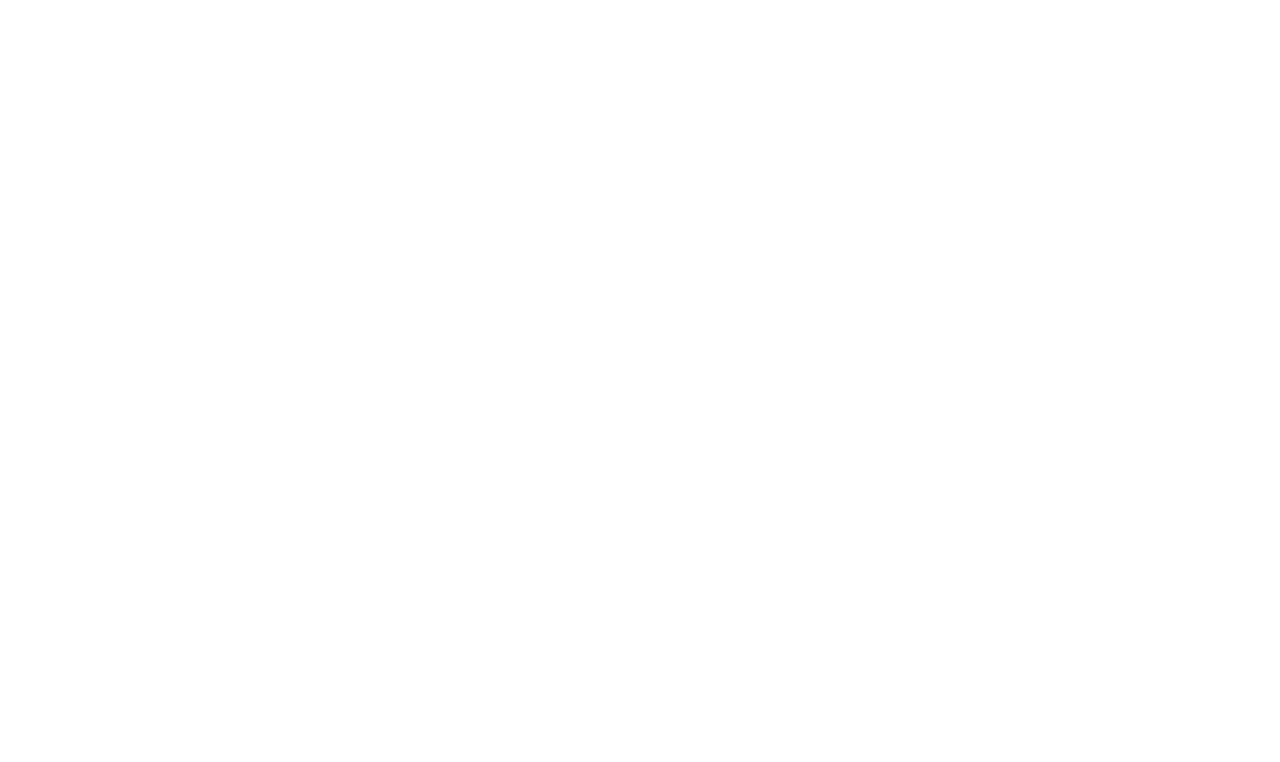
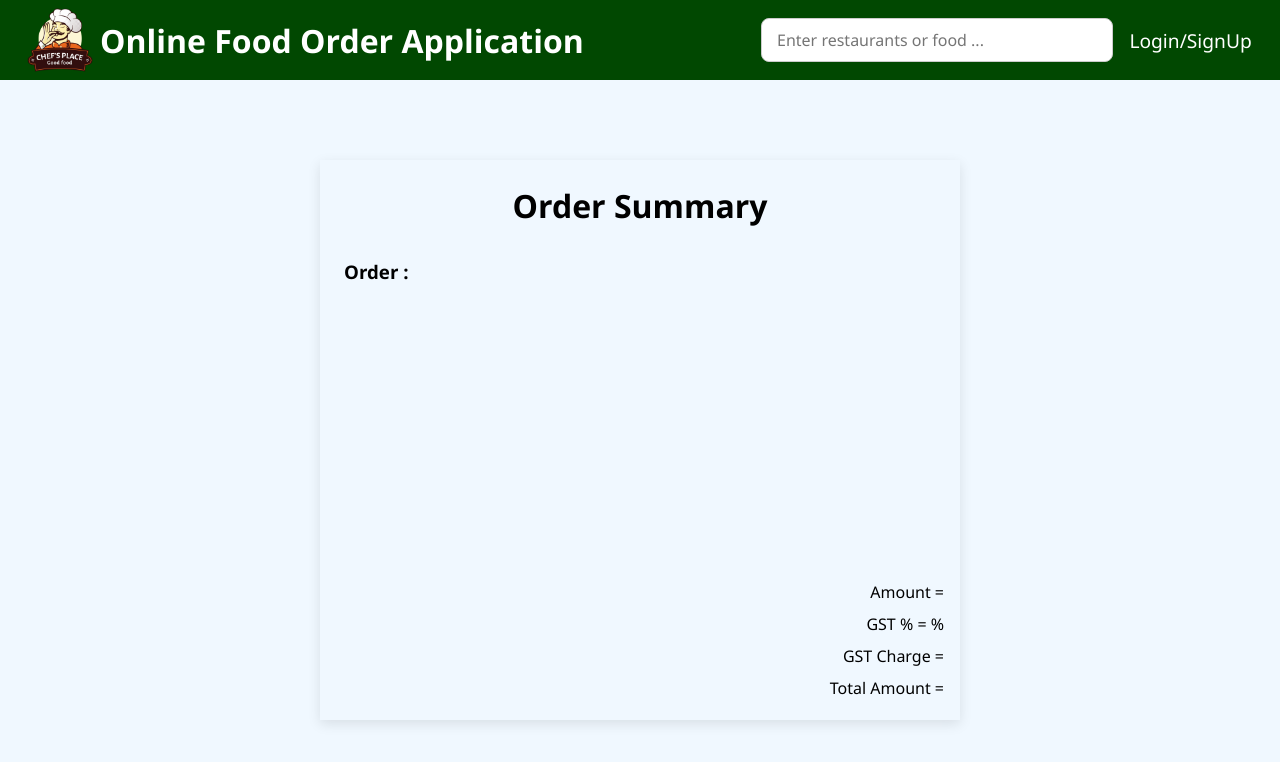
Before and after one commit to uzisharma/OnlineFoodOrderApp-FrontEnd, a React (Vite) app: page /billing-details in a window 1280 px wide. Before the commit this address had no page. Shown: the top 762 px of the page. Built offline with nearby package versions, Linux system fonts and the light colour scheme.

Commit message:
Billing Details page created

```diff
--- a/src/App.jsx
+++ b/src/App.jsx
@@ -1,6 +1,5 @@
 import { Routes, Route } from "react-router";
 import HomePage from "./pages/HomePage";
-import NavBar from "./components/NavBar";
 import AddRestaurant from "./pages/AddRestaurant";
 import RestaurantList from "./pages/RestaurantList";
 import EditRestaurant from "./pages/EditRestaurant";
@@ -10,6 +9,7 @@
 import Layout from "./Layout";
 import RestaurantPage from "./pages/RestaurantPage";
 import UserCart from "./pages/UserCart";
+import BillingDetails from "./pages/BillingDetails";
 function App() {
   return (
     <>
@@ -24,6 +24,7 @@
           <Route path="/user-page" element={<UserPage />} />
           <Route path="/res-details" element={<RestaurantPage />} />
           <Route path="/user-cart-details" element={<UserCart />} />
+          <Route path="/billing-details" element={<BillingDetails />} />
         </Route>
       </Routes>
     </>
--- /dev/null
+++ b/src/pages/BillingDetails.jsx
@@ -0,0 +1,62 @@
+import { useLocation } from "react-router";
+import "./style/BillingDetails.css";
+
+export default function BillingDetails() {
+  const location = useLocation();
+
+  const { data } = location.state || {};
+
+  return (
+    <div className="billing-details">
+      <div className="bill-card">
+        <h1>Order Summary</h1>
+        <div className="top">
+          <h2>{data?.restaurantName}</h2>
+          <div className="order-summary">
+            <h3>Order : </h3>
+            {data?.orderSummary.map((ord) => (
+              <Order key={ord.foodName} ord={ord} />
+            ))}
+          </div>
+        </div>
+        <div className="bottom">
+          <div>
+            <span>Amount</span>
+            <span> = </span>
+            <span>{data?.originalAmount}</span>
+          </div>
+          <div>
+            <span>GST % </span>
+            <span> = </span>
+            <span>
+              {data?.gstPercent}
+              {" %"}
+            </span>
+          </div>
+          <div>
+            <span>GST Charge</span>
+            <span> = </span>
+            <span>{data?.gstAmount}</span>
+          </div>
+          <div>
+            <span>Total Amount</span>
+            <span> = </span>
+            <span>{data?.totalAmount}</span>
+          </div>
+        </div>
+      </div>
+    </div>
+  );
+}
+
+function Order({ ord }) {
+  return (
+    <div>
+      <span>{ord?.foodName}</span>
+      <span> X </span>
+      <span>{ord?.quantity}</span>
+      <span> = </span>
+      <span>{ord?.quantityPrice}</span>
+    </div>
+  );
+}
--- a/src/pages/UserCart.jsx
+++ b/src/pages/UserCart.jsx
@@ -3,11 +3,14 @@
 import { Button } from "../components/Input";
 import "./style/UserCart.css";
 import axios from "axios";
+import { useNavigate } from "react-router";
 
 export default function UserCart() {
-  const [cart, setCart] = useState(null);
+  const [cartItem, setCartItem] = useState(null);
+  const [cart, setCart] = useState();
   const API_URL = import.meta.env.VITE_API_URL;
   const { cartItemCount, setCartItemCount, userDetails } = useRole();
+  const navigate = useNavigate();
 
   useEffect(() => {
     if (!userDetails?.id || cartItemCount < 1) return;
@@ -16,7 +19,8 @@
         const response = await axios.get(
           `${API_URL}/cart/get/${userDetails?.id}`
         );
-        setCart(response?.data?.data?.userCartItem);
+        setCart(response?.data?.data);
+        setCartItem(response?.data?.data?.userCartItem);
       } catch (err) {
         if (err.response) {
           // 👇 Access your backend ResponseStructure
@@ -32,11 +36,13 @@
 
   useEffect(() => {
     console.log(cart);
+    // console.log(cartItem);
   }, [cart]);
 
   const checkOutHandler = async (cartId) => {
     try {
       const response = await axios.post(`${API_URL}/checkout/add/${cartId}`);
+      navigate("/billing-details", { state: { data: response?.data?.data } });
     } catch (err) {
       if (err.response) {
         console.error("Backend error : ", err.response.data);
@@ -49,8 +55,8 @@
   const clearCartHandler = async () => {
     if (cartItemCount < 1) return;
     try {
-      await axios.delete(`${API_URL}/cart/${userDetails?.id}/delete`);
-      setCart({ cartRestaurant: [], cartPrice: 0 });
+      await axios.delete(`${API_URL}/cart-item/${userDetails?.id}/delete`);
+      setCartItem({ cartRestaurant: [], cartPrice: 0 });
       setCartItemCount(0);
     } catch (err) {
       if (err.response) {
@@ -66,8 +72,8 @@
     <>
       {/* <h2>user cart</h2> */}
       <div className="user-cart">
-        {cart?.cartRestaurant?.length > 0 ? (
-          cart?.cartRestaurant.map((cartLine) => (
+        {cartItem?.cartRestaurant?.length > 0 ? (
+          cartItem?.cartRestaurant.map((cartLine) => (
             <UserCartList key={cartLine?.id} cartLine={cartLine} />
           ))
         ) : (
@@ -76,7 +82,7 @@
         <div className="bottom-container">
           <div className="total-price">
             <span>Total Price = </span>
-            {cart?.cartPrice}
+            {cartItem?.cartPrice}
           </div>
           <div className="btn-container">
             <Button type="reset" onClick={clearCartHandler}>
--- /dev/null
+++ b/src/pages/style/BillingDetails.css
@@ -0,0 +1,51 @@
+.billing-details {
+  display: flex;
+  flex-direction: column;
+  width: 100%;
+  align-items: center;
+  justify-content: center;
+}
+
+.bill-card {
+  width: 50vw;
+  min-height: 70vh;
+  padding: 0.5rem 1.5rem;
+  position: relative;
+  box-shadow: 0 4px 12px rgba(0, 0, 0, 0.1);
+}
+
+.bill-card > h1 {
+  text-align: center;
+  padding: 1rem 0;
+}
+
+.top > .order-summary {
+  display: flex;
+  flex-direction: column;
+  margin: 1rem 0;
+}
+
+.order-summary > div {
+  align-self: flex-end;
+  width: 70%;
+  display: flex;
+  justify-content: space-between;
+
+  > span:first-child {
+    width: 60%;
+  }
+}
+
+.bill-card > .bottom {
+  width: 12rem;
+  display: flex;
+  flex-direction: column;
+  margin: 1rem;
+  position: absolute;
+  bottom: 0;
+  right: 0;
+  text-align: end;
+  > div {
+    padding: 5px 0;
+  }
+}
```
